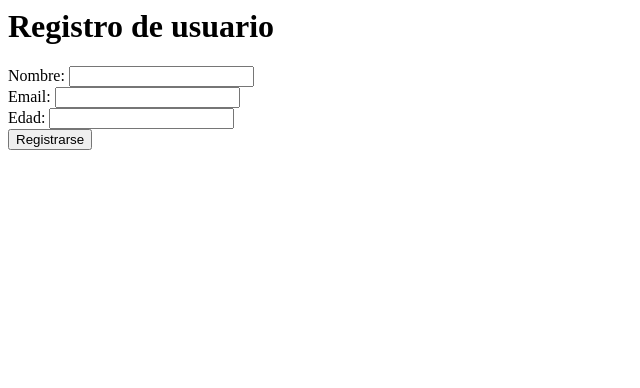
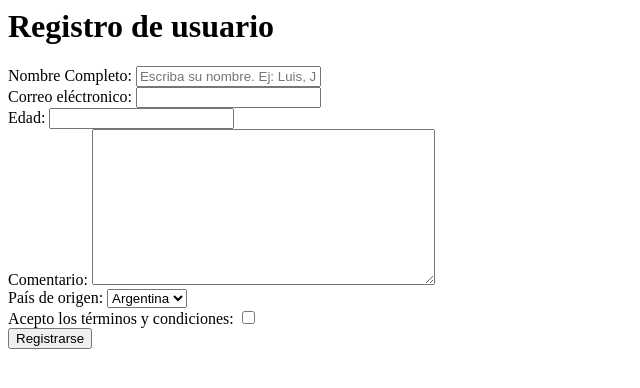
Before and after one commit to avefenixdev/89098-desarrollo-web-en-python-con-django, a Django app: page /registro/ in a window 1280 px wide. Shown: the top 388 px of the page, without its empty margins (0-640 px from the left). Run offline with Django 5.2, Linux system fonts and the light colour scheme.

Commit message:
Desafio de formularios con django

```diff
--- a/clase-03/01.formularios/formu/usuarios/forms.py
+++ b/clase-03/01.formularios/formu/usuarios/forms.py
@@ -1,7 +1,82 @@
 from django import forms
 
 class RegistroForm(forms.Form):
+    """ CharField, EmailField, etc son input """
+    nombre = forms.CharField(
+        label="Nombre Completo",
+        max_length=50,
+        min_length=10,
+        widget=forms.TextInput(
+            attrs={
+                "class": "form-control",
+                "placeholder": "Escriba su nombre. Ej: Luis, Juan, Laura"
+            }
+        )
+    )
+    email = forms.EmailField(
+        label="Correo eléctronico"
+    )
+    edad = forms.IntegerField(
+        label="Edad",
+        min_value=18
+    )
+    comentario = forms.CharField(
+        widget=forms.Textarea
+    )
+    pais = forms.ChoiceField(
+        label="País de origen",
+        choices=[
+            ( "AR", "Argentina" ),
+            ( "UY", "Uruguay"),
+            ( "CL", "Chile")
+        ]
+    )
+    acepto_terminos = forms.BooleanField(
+        label="Acepto los términos y condiciones"
+    )
 
-    nombre = forms.CharField()
-    email = forms.EmailField()
-    edad = forms.IntegerField()
+
+
+"""
+Desafió -> Crear uno nuevo formulario de Productos
+
+* Nombre -> Obligatorio | Máximo 100 caracteres
+* Precio -> Numero decimal (averiguar) | Debe ser mayor de 0
+* Stock -> Entero | No puede ser negativo
+* Categoría -> Va a tener las siguientes opciones -> Electronica | Ropa | Hogar | Juguetes
+* Descripción -> Textarea
+* Disponible -> Checkbox
+
+Pasos a seguir ->
+
+1. Crear una App
+2. Crear el archivo forms.py para App
+3. crear el Template de registro de productos -> templates/productos/registro.html
+4. Hacer algo parecido a los Usuarios
+4.1 Tomando los valores y mostrarlos en la consola
+
+Ejemplo de views.py de Usuarios
+
+def guardar(request):
+
+    if request.method == "POST":
+        nombre = request.POST.get('nombre')
+        email = request.POST.get('email')
+        edad = request.POST.get('edad')
+        comentario = request.POST.get('comentario')
+        pais = request.POST.get('pais')
+        terminos = request.POST.get('acepto_terminos')
+
+        print(nombre)
+        print(email)
+        print(edad)
+        print(comentario)
+        print(pais)
+        print(terminos)
+
+        return HttpResponse(f"Nombre: { nombre }, Email: {email}, Edad: {edad}, Comentario: {comentario}")
+
+    return HttpResponse("Método no permitido")
+
+    15 minutos para realizar la tarea!
+ """
--- a/clase-03/01.formularios/formu/usuarios/templates/usuarios/registro.html
+++ b/clase-03/01.formularios/formu/usuarios/templates/usuarios/registro.html
@@ -1,6 +1,9 @@
 <h1>Registro de usuario</h1>
 
-<form action="POST" action="{% url 'guardar' %}">
+<form method="POST" action="{% url 'guardar' %}">
+<!-- <form method="POST"> -->
+
+    {% csrf_token %}
 
     {{ form }}
 
--- a/clase-03/01.formularios/formu/usuarios/views.py
+++ b/clase-03/01.formularios/formu/usuarios/views.py
@@ -24,16 +24,21 @@ def registro(request):
 
 def guardar(request):
 
-
     if request.method == "POST":
         nombre = request.POST.get('nombre')
         email = request.POST.get('email')
         edad = request.POST.get('edad')
+        comentario = request.POST.get('comentario')
+        pais = request.POST.get('pais')
+        terminos = request.POST.get('acepto_terminos')
 
         print(nombre)
         print(email)
         print(edad)
+        print(comentario)
+        print(pais)
+        print(terminos)
 
-        return HttpResponse(f"Nombre: { nombre }, Email: {email}, Edad: {edad}")
+        return HttpResponse(f"Nombre: { nombre }, Email: {email}, Edad: {edad}, Comentario: {comentario}")
 
     return HttpResponse("Método no permitido")
```
Also changed, not shown: 2 other files.
